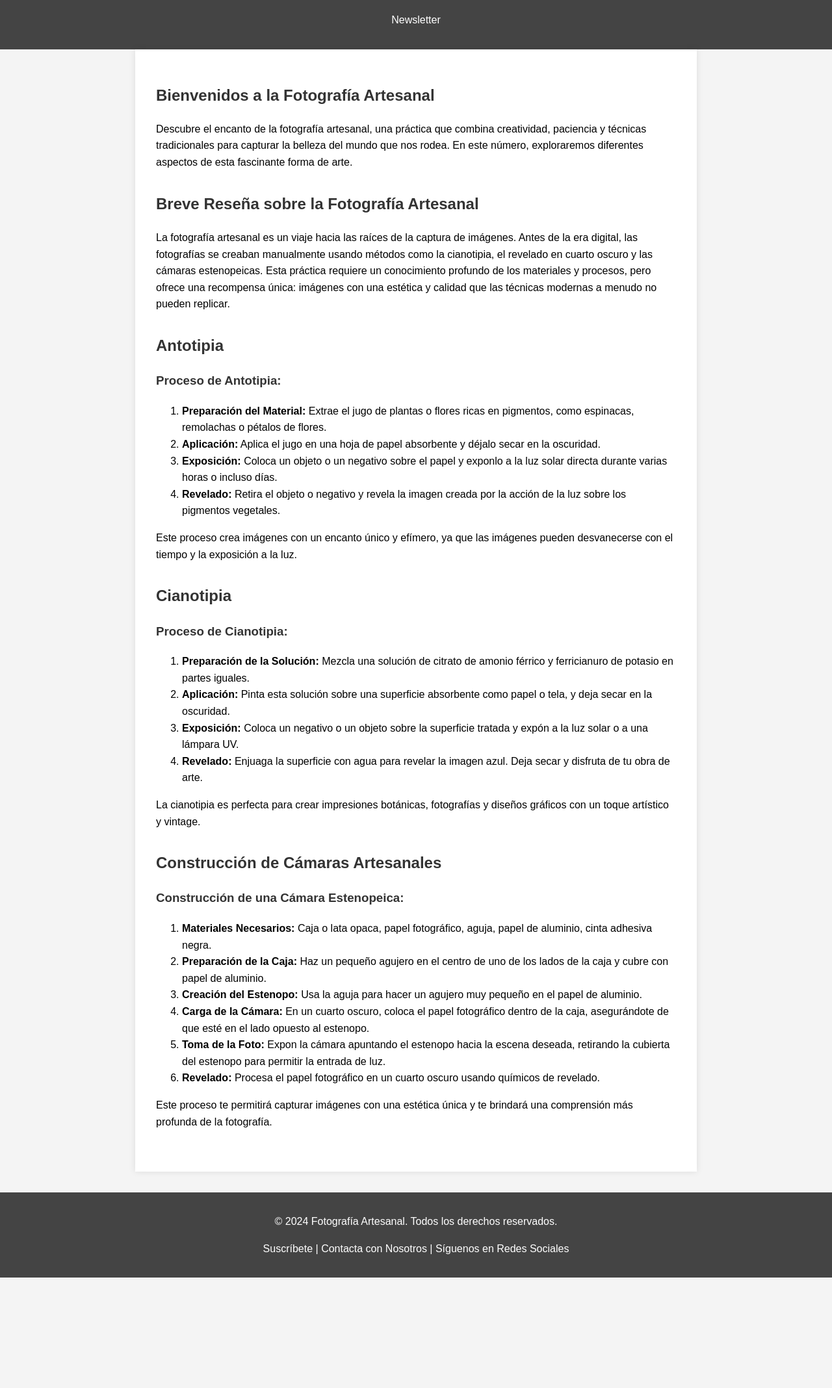
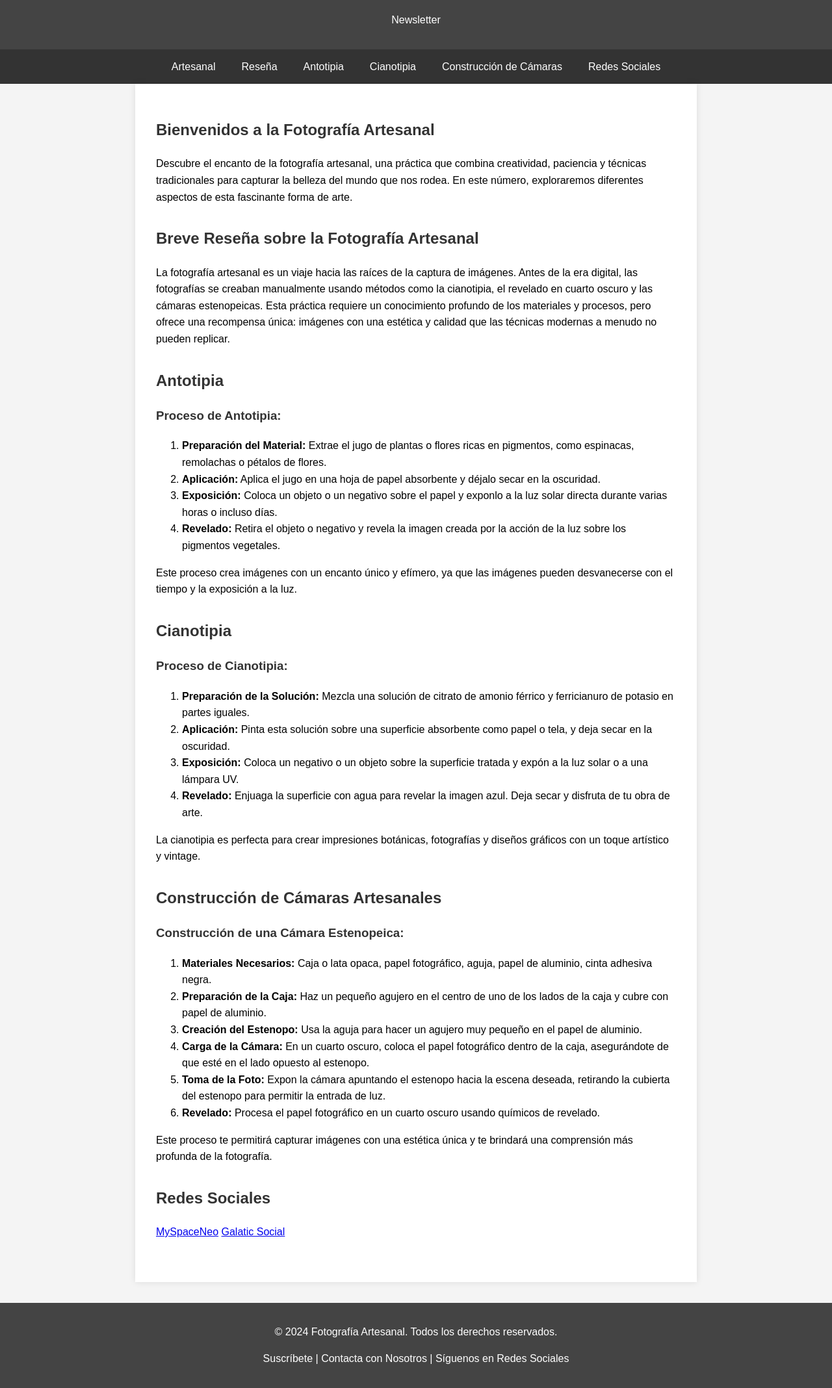
Before and after one commit to sciostation/phothoart, a plain HTML site: page index.html in a window 1280 px wide. Shown: the part 92-2228 px from the top of the page at 65% size. Before the commit the page ends 2058 px from the top, so only its background shows below. Drawn offline with Linux system fonts and the light colour scheme.

Commit message:
Update index.html

```diff
--- a/index.html
+++ b/index.html
@@ -28,6 +28,21 @@
         h1, h2, h3 {
             color: #333;
         }
+        nav {
+            display: flex;
+            justify-content: center;
+            background-color: #333;
+        }
+        nav a {
+            color: white;
+            padding: 14px 20px;
+            text-decoration: none;
+            text-align: center;
+        }
+        nav a:hover {
+            background-color: #ddd;
+            color: black;
+        }
         section {
             margin-bottom: 2rem;
         }
@@ -46,19 +61,27 @@
     <h1>Fotografía Artesanal</h1>
     <p>Newsletter</p>
 </header>
+    <nav>
+        <a href="#seccion1">Artesanal</a>
+        <a href="#seccion2">Reseña</a>
+        <a href="#seccion3">Antotipia</a>
+        <a href="#seccion4">Cianotipia</a>
+        <a href="#seccion5">Construcción de Cámaras </a>
+        <a href="#redes-sociales">Redes Sociales</a>
+    </nav>
 
 <main>
-    <section>
+    <section id="seccion1">
         <h2>Bienvenidos a la Fotografía Artesanal</h2>
         <p>Descubre el encanto de la fotografía artesanal, una práctica que combina creatividad, paciencia y técnicas tradicionales para capturar la belleza del mundo que nos rodea. En este número, exploraremos diferentes aspectos de esta fascinante forma de arte.</p>
     </section>
 
-    <section>
+    <section id="seccion2">
         <h2>Breve Reseña sobre la Fotografía Artesanal</h2>
         <p>La fotografía artesanal es un viaje hacia las raíces de la captura de imágenes. Antes de la era digital, las fotografías se creaban manualmente usando métodos como la cianotipia, el revelado en cuarto oscuro y las cámaras estenopeicas. Esta práctica requiere un conocimiento profundo de los materiales y procesos, pero ofrece una recompensa única: imágenes con una estética y calidad que las técnicas modernas a menudo no pueden replicar.</p>
     </section>
 
-    <section>
+    <section id="seccion3">
         <h2>Antotipia</h2>
         <h3>Proceso de Antotipia:</h3>
         <ol>
@@ -70,7 +93,7 @@
         <p>Este proceso crea imágenes con un encanto único y efímero, ya que las imágenes pueden desvanecerse con el tiempo y la exposición a la luz.</p>
     </section>
 
-    <section>
+    <section id="seccion4">
         <h2>Cianotipia</h2>
         <h3>Proceso de Cianotipia:</h3>
         <ol>
@@ -82,7 +105,7 @@
         <p>La cianotipia es perfecta para crear impresiones botánicas, fotografías y diseños gráficos con un toque artístico y vintage.</p>
     </section>
 
-    <section>
+    <section id="seccion5">
         <h2>Construcción de Cámaras Artesanales</h2>
         <h3>Construcción de una Cámara Estenopeica:</h3>
         <ol>
@@ -95,6 +118,14 @@
         </ol>
         <p>Este proceso te permitirá capturar imágenes con una estética única y te brindará una comprensión más profunda de la fotografía.</p>
     </section>
+            <section id="redes-sociales">
+            <h2>Redes Sociales</h2>
+            <div class="social-links">
+                <a href="https://www.myspaceneo.com" target="_blank">MySpaceNeo</a>
+                <a href="https://www.galaticsocial.com" target="_blank">Galatic Social</a>
+            </div>
+        </section>
+
 </main>
 
 <footer>
```
